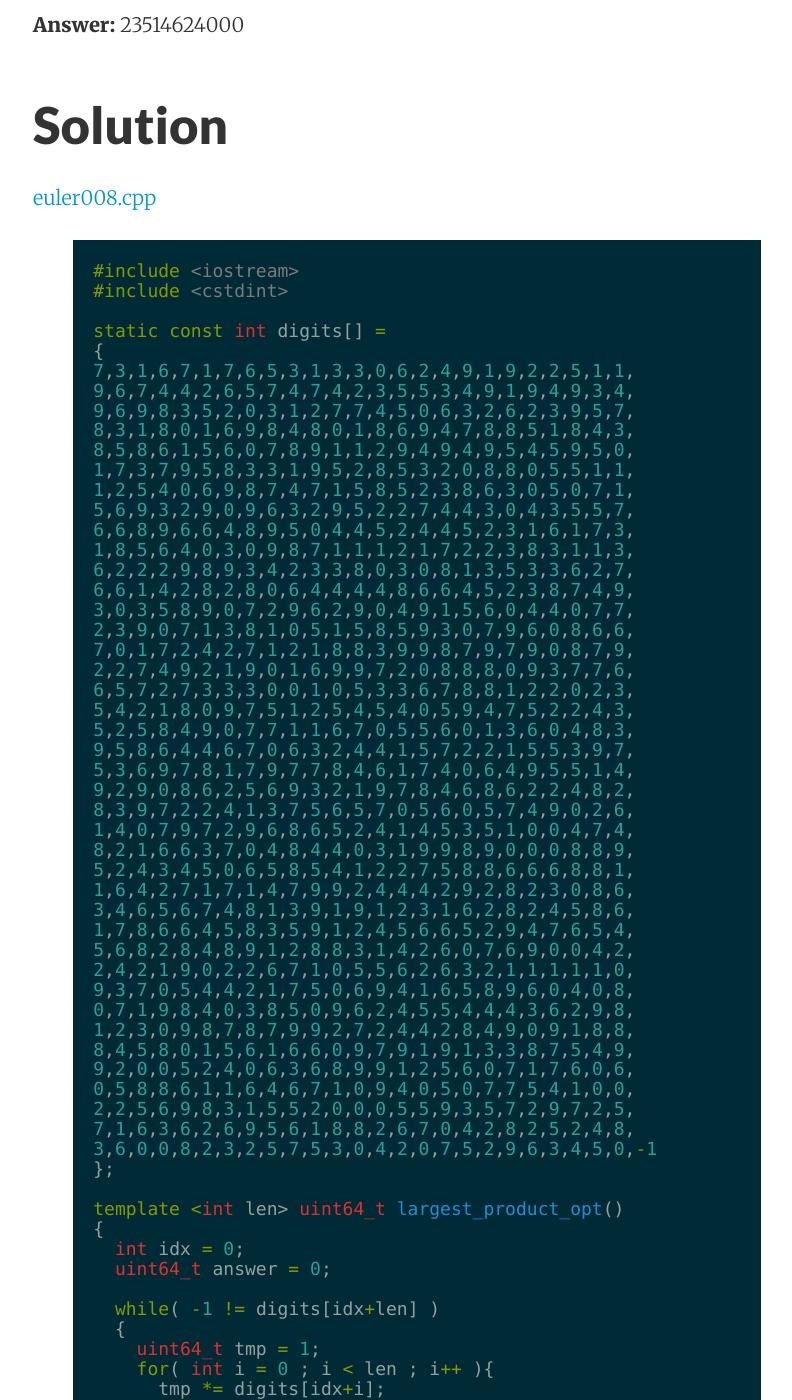
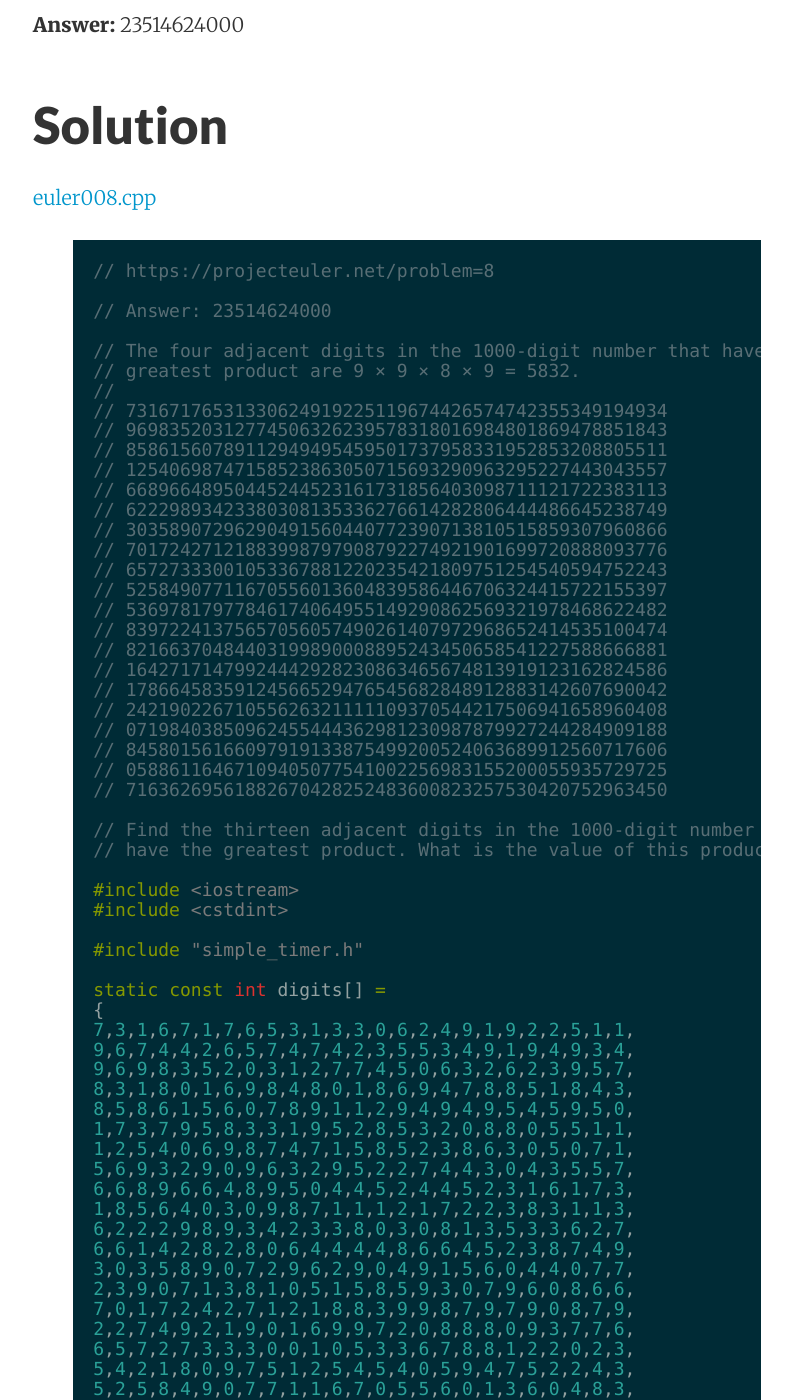
Before and after one commit to tvarley/tvarley.github.io, a Jekyll site: the page built from blog/euler/cpp/_posts/2015-01-17-solution_008.md, in a window 1280 px wide and 1400 px high, scrolled down 1250 px. Shown: the whole window, without its empty margins (223-1015 px from the left). Built offline with Jekyll 4.4.1, drawn with Linux system fonts in a browser that asks for light colours; nearby versions of some CDN libraries; formulas are drawn with MathJax 3; comment, search, counter and statistics services are not loaded; some of the changed text lies outside the part shown.

Commit message:
Reflect timer tweaks

```diff
--- a/blog/euler/cpp/_posts/2015-01-17-solution_008.md
+++ b/blog/euler/cpp/_posts/2015-01-17-solution_008.md
@@ -48,8 +48,41 @@
 [euler008.cpp](https://github.com/tvarley/euler/blob/master/cpp/src/euler008.cpp)
 
 {% highlight cpp %}
+// https://projecteuler.net/problem=8
+
+// Answer: 23514624000
+
+// The four adjacent digits in the 1000-digit number that have the
+// greatest product are 9 × 9 × 8 × 9 = 5832.
+//
+// 73167176531330624919225119674426574742355349194934
+// 96983520312774506326239578318016984801869478851843
+// 85861560789112949495459501737958331952853208805511
+// 12540698747158523863050715693290963295227443043557
+// 66896648950445244523161731856403098711121722383113
+// 62229893423380308135336276614282806444486645238749
+// 30358907296290491560440772390713810515859307960866
+// 70172427121883998797908792274921901699720888093776
+// 65727333001053367881220235421809751254540594752243
+// 52584907711670556013604839586446706324415722155397
+// 53697817977846174064955149290862569321978468622482
+// 83972241375657056057490261407972968652414535100474
+// 82166370484403199890008895243450658541227588666881
+// 16427171479924442928230863465674813919123162824586
+// 17866458359124566529476545682848912883142607690042
+// 24219022671055626321111109370544217506941658960408
+// 07198403850962455444362981230987879927244284909188
+// 84580156166097919133875499200524063689912560717606
+// 05886116467109405077541002256983155200055935729725
+// 71636269561882670428252483600823257530420752963450
+
+// Find the thirteen adjacent digits in the 1000-digit number that
+// have the greatest product. What is the value of this product?
+
 #include <iostream>
 #include <cstdint>
+
+#include "simple_timer.h"
 
 static const int digits[] =
 {
@@ -174,12 +207,20 @@
   return answer;
 }
 
-int main( int argc , char* argv[] )
+#if ! defined UNITTEST_MODE
+int main(int argc, char const *argv[])
 {
-  std::cout << "Answer: " << largest_product_brute(13) << std::endl;
-  std::cout << "Answer: " << largest_product_opt<13>() << std::endl;
+  {
+    simple_timer x("largest_product_brute", true);
+    std::cout << "Answer: " << largest_product_brute(13) << std::endl;
+  }
+  {
+    simple_timer x("largest_product_opt", true);
+    std::cout << "Answer: " << largest_product_opt<13>() << std::endl;
+  }
   return 0;
 }
+#endif
 {% endhighlight %}
 
 ## See Also
```
Also changed, not shown: blog/euler/cpp/_posts/2021-06-01-simple_timer.md (+6 -4 lines), blog/euler/cpp/_posts/2021-06-01-solution_024.md (added, +94 -0 lines).
